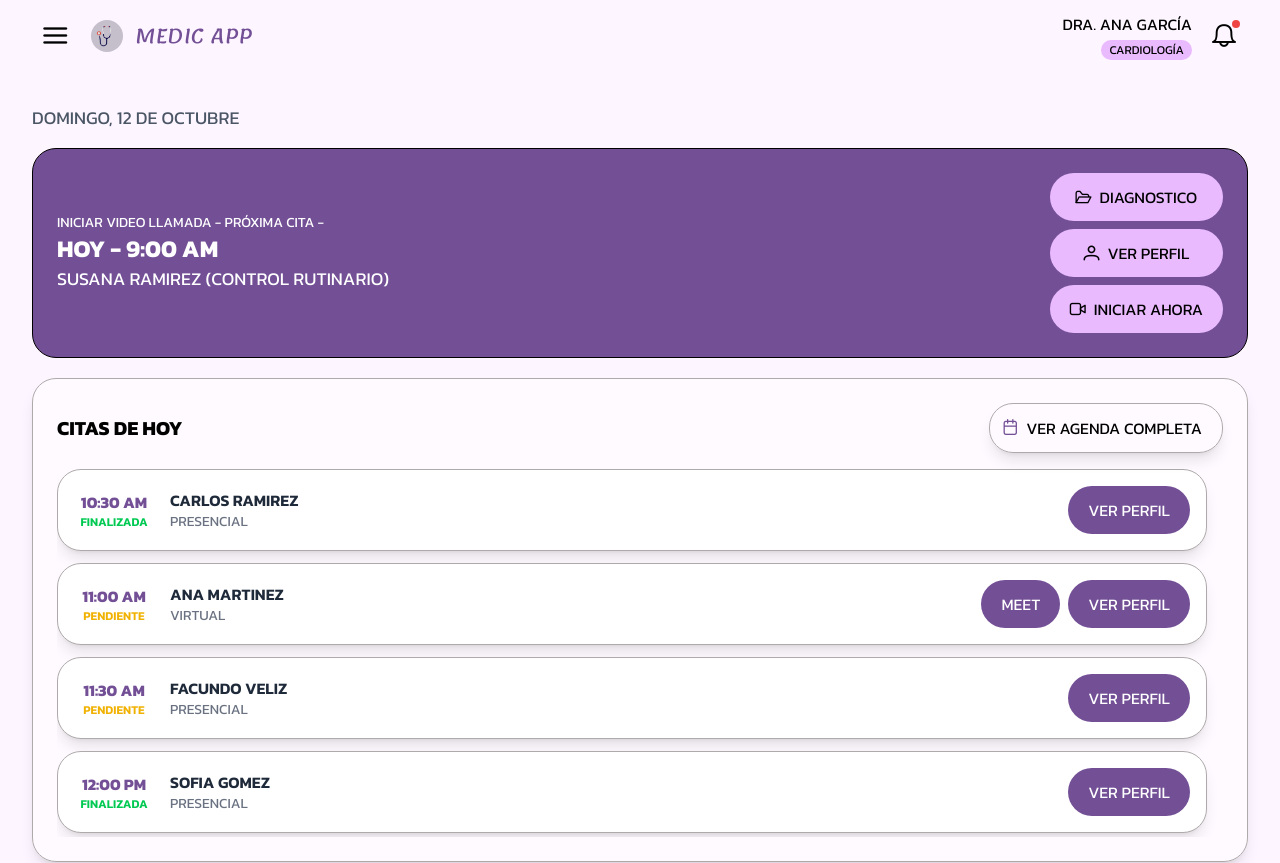
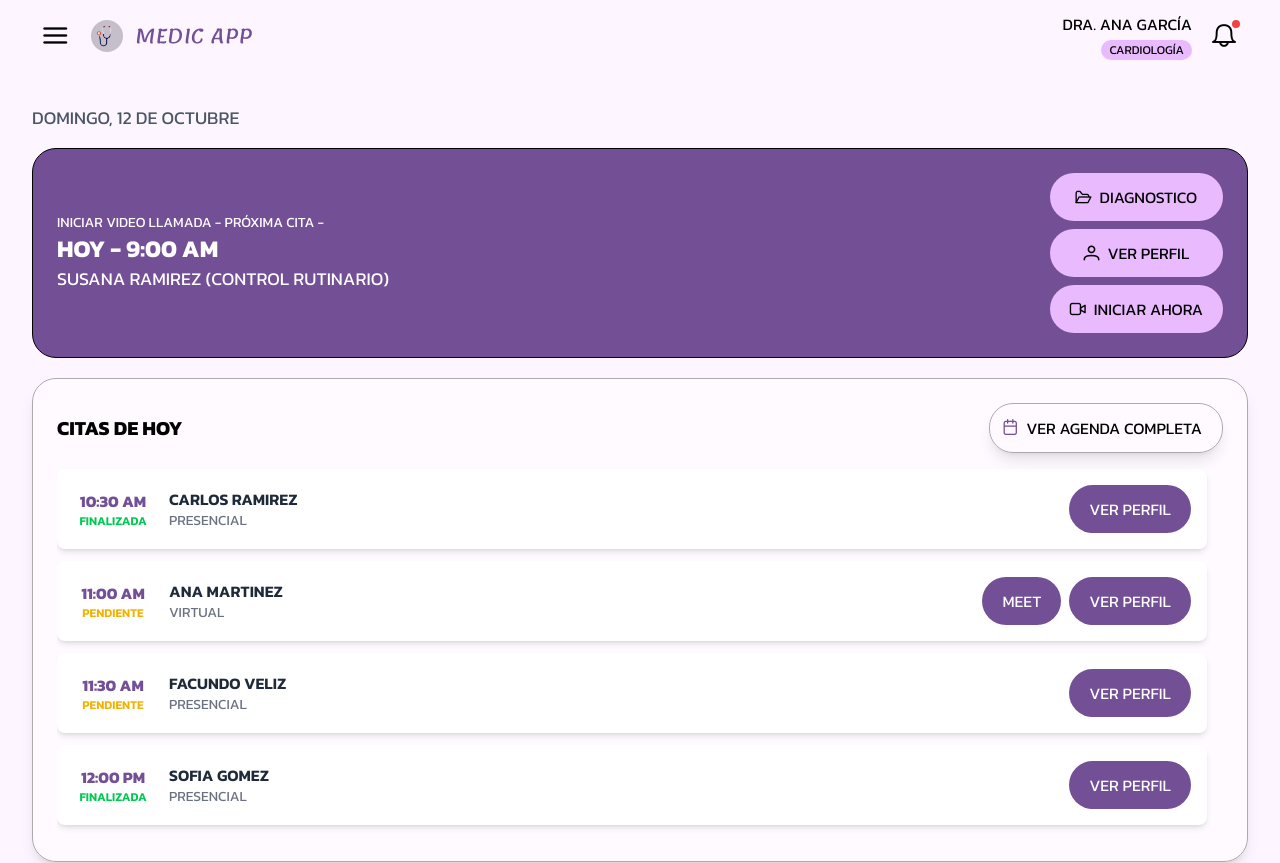
Before and after one commit to G20-NoCountry/g20-HealthTech, a React (Vite) app in the folder frontend/: page /dasboardMedico in a window 1280 px wide. Shown: the top 863 px of the page. Built offline with nearby package versions, Linux system fonts and the light colour scheme; a web font is replaced by a local one.

Commit message:
style: Se corrige el layout de la lista de citas para celular

```diff
--- a/frontend/src/components/DasboardMedico/AppointmentListItem.tsx
+++ b/frontend/src/components/DasboardMedico/AppointmentListItem.tsx
@@ -17,8 +17,8 @@ export const AppointmentListItem = ({ appointment }: AppointmentListItemProps) =
   const isPending = appointment.status === 'Pendiente';
 
   return (
-    <div className="bg-white p-4 rounded-3xl border shadow-lg border-[#AFAAAA] flex items-center justify-between">
-      <div className="flex items-center gap-4">
+<div className="bg-white p-4 rounded-lg shadow-md flex flex-col md:flex-row md:items-center md:justify-between gap-4">
+        <div className="flex items-center gap-4">
         <div className="text-center w-20"> {/* Ancho fijo para alinear */}
           <p className="font-bold text-[#734F96]">{appointment.time}</p>
           <p className={`text-xs font-semibold ${isPending ? 'text-yellow-500' : 'text-green-500'}`}>
```
